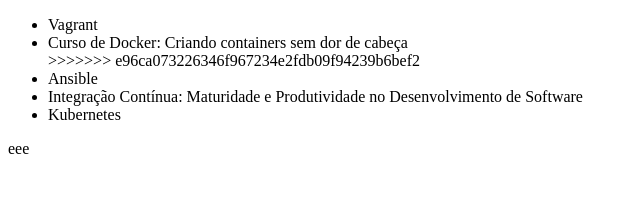
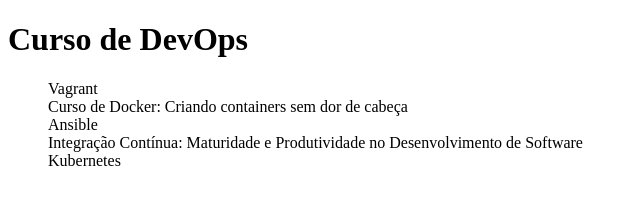
Before and after one commit to roferreira87/alura-git, a plain HTML site: page index.html in a window 1280 px wide. Shown: the whole page, without its empty margins (0-640 px from the left). Drawn offline with Linux system fonts and the light colour scheme.

Commit message:
Trocando UL por DL

```diff
--- a/index.html
+++ b/index.html
@@ -2,16 +2,17 @@
 <html lang="en">
 <head>
     <meta charset="UTF-8">
-    <title>Lista de Cursos DevOps da Alura</title>
+    <title>ddsta de Cursos DevOps da Alura</title>
 </head>
 <body>
-    <ul>
-        <li>Vagrant</li>
-        <li>Curso de Docker: Criando containers sem dor de cabeça</li>
->>>>>>> e96ca073226346f967234e2fdb09f94239b6bef2
-        <li>Ansible</li>
-        <li>Integração Contínua: Maturidade e Produtividade no Desenvolvimento de Software</li>
-        <li>Kubernetes</li>
-    </ul>
+    <h1>Curso de DevOps</h1>
+
+    <dl>
+        <dd>Vagrant</dd>
+        <dd>Curso de Docker: Criando containers sem dor de cabeça</dd>
+        <dd>Ansible</dd>
+        <dd>Integração Contínua: Maturidade e Produtividade no Desenvolvimento de Software</dd>
+        <dd>Kubernetes</dd>
+    </dl>
 </body>
-</html>eee
+</html>
```
